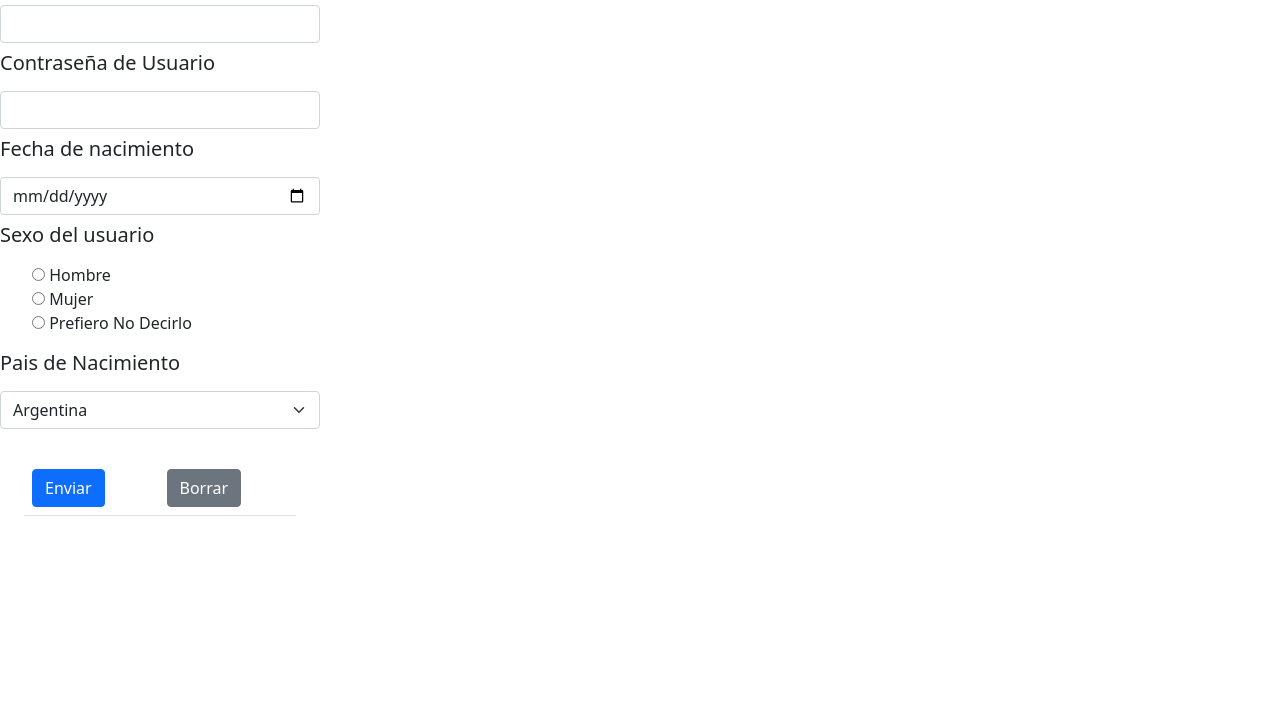
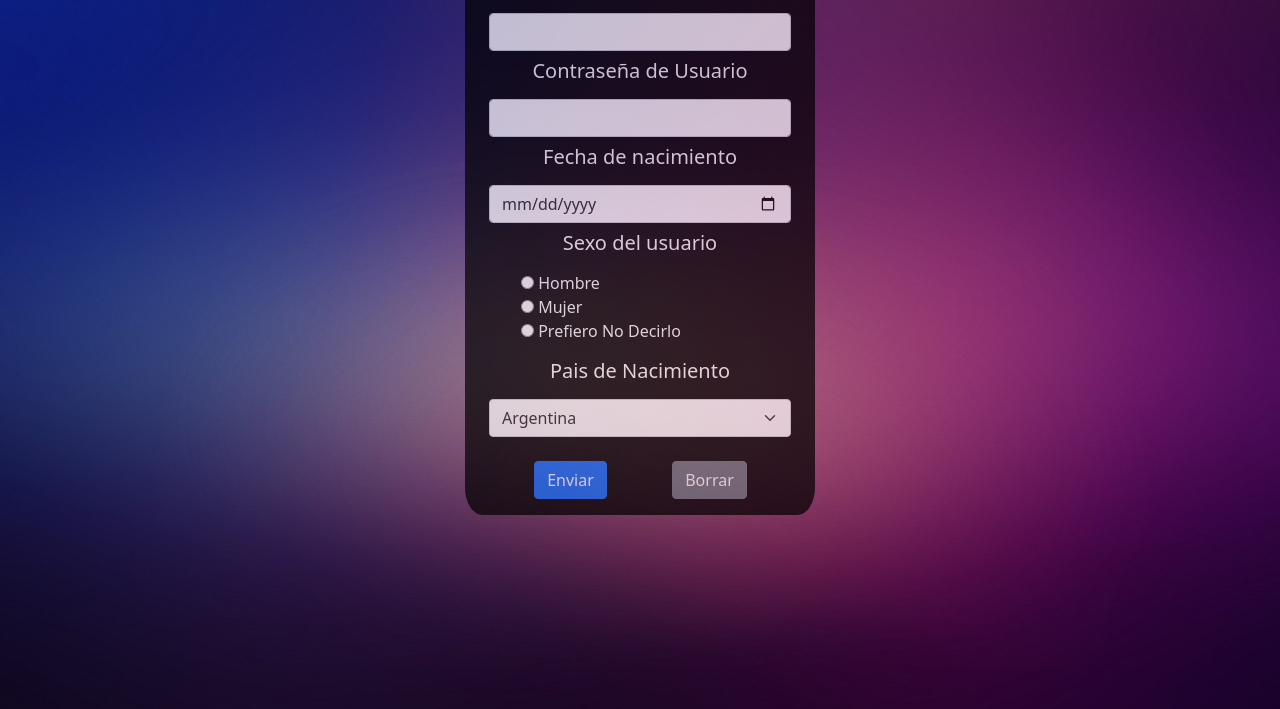
Before and after one commit to exe72418/exe72418, a website: page index.html in a window 1280 px wide. Shown: the part 91-800 px from the top of the page. Drawn offline with nearby package versions, Linux system fonts and the light colour scheme.

Commit message:
first commit

```diff
--- a/estilos.css
+++ b/estilos.css
@@ -1,6 +1,9 @@
 body {
     padding: 0;
     margin: 0;
+    background: url(fondo3.jpg) no-repeat center center fixed;
+    background-size: cover;
+    color: white;
 }
 .lista {
     list-style: disc;
@@ -11,3 +14,14 @@ body {
 .sexo {
     list-style-type: none;
 }
+@media (min-width: 1000px) {
+    .formulario {
+      color: white;
+      display: block;
+      width: 350px;
+      background-color:black;
+      opacity: 70%;
+      border-radius: 5%;
+    }
+
+  }
--- a/index.html
+++ b/index.html
@@ -7,7 +7,7 @@
     <link href="https://cdn.jsdelivr.net/npm/bootstrap@5.0.2/dist/css/bootstrap.min.css" rel="stylesheet" integrity="sha384-EVSTQN3/azprG1Anm3QDgpJLIm9Nao0Yz1ztcQTwFspd3yD65VohhpuuCOmLASjC" crossorigin="anonymous">
     <link href="estilos.css" rel="stylesheet">
 </head>
-<body>
+<body class="container m-auto pe-auto text-center bg-white">
     <!--
     <div class="contenedor">
         <h3 class="">
@@ -44,9 +44,9 @@
     </div> -->
     <!-- Start - Registrar Usuario-->
     <h1>Registrar un Usuario</h1>
-    <form class="form">
-        <div class="w-25">
-            <div class="mb-2">
+    <form class="form formulario container">
+        <div class="container pt-2 pb-3">
+            <div class="mb-2 ">
                 <label for="nombre" class="form-label"><h5>Nombre de Usuario</h5></label>
                 <input type="text" id="nombre" name="nombre" class="form-control">
             </div>
@@ -60,7 +60,7 @@
             </div>
             <div class="mb-2">
                 <label for="sexo" class="form-label"><h5>Sexo del usuario</h5></label>
-                <ul>
+                <ul class="text-start">
                     <li class="sexo"><input value="Hombre" id="h" name="sexo" type="radio">
                         <label for="h">Hombre</label></li>
                     <li class="sexo"><input value="Hombre" id="m" name="sexo" type="radio">
@@ -69,7 +69,7 @@
                         <label for="pnd">Prefiero No Decirlo</label></li>
                 </ul>
             </div>
-            <div class="mb-2">
+            <div class="mb-4">
                 <label id="paisNac" class="form-label"><h5>Pais de Nacimiento</h5></label><br>
                 <select form="paisNac" class="form-select">
                     <option>Argentina</option>
@@ -77,15 +77,13 @@
                     <option>Uruguay</option>
                 </select>
             </div>
-            <div class="p-4">
-                <table class="table">
-                    <td>
-                        <button type="button" class="btn btn-primary">Enviar</button>
-                    </td>
-                    <td>
+            <div class="container-fluid d-flex">
+                <div class=" container-fluid">
+                    <button type="submit" class="btn btn-primary">Enviar</button>
+                </div>
+                <div class=" container-fluid">
                     <button type="button" class="btn btn-secondary">Borrar</button>
-                    </td>
-                </table>
+                </div>
             </div>
         </div>
     </form>
```
Also changed, not shown: fondo.jpg (added), fondo2.png (added), fondo3.jpg (added). Lines whose indentation alone changed are shown as unchanged.
